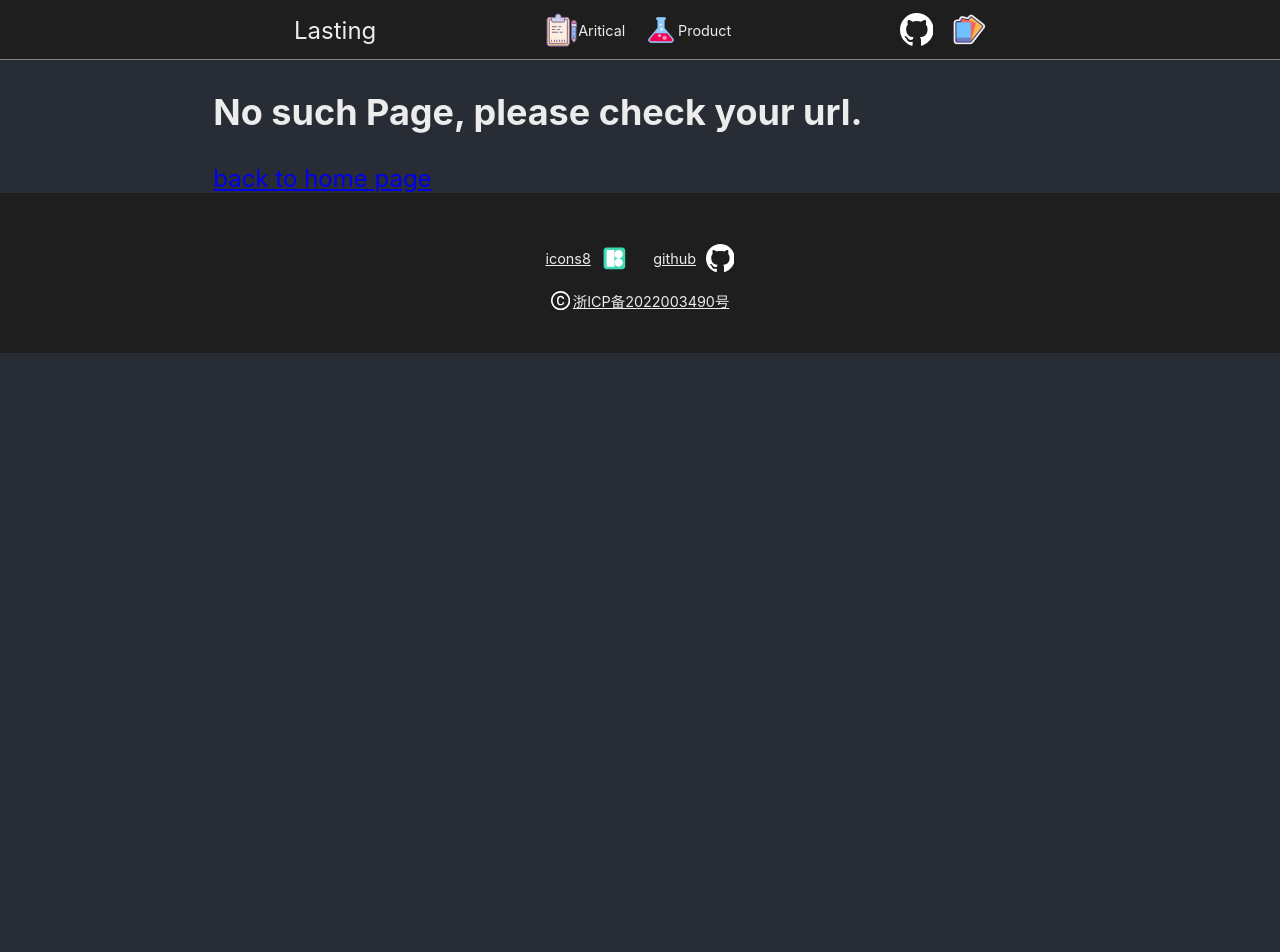
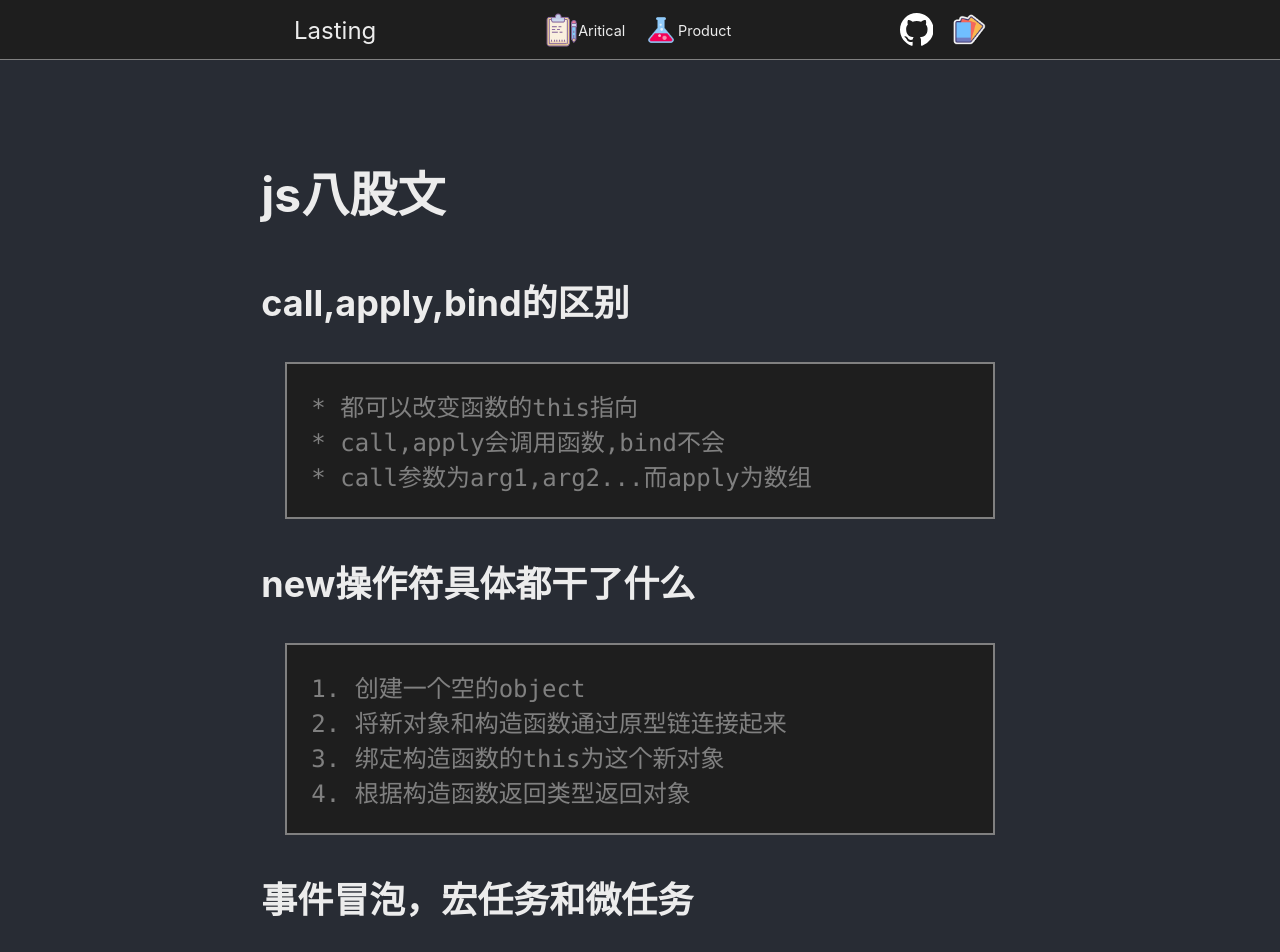
Before and after one commit to Wegt-meoh/lasting_website, a React (Create React App) app: page /jsbagu in a window 1280 px wide. Shown: the top 952 px of the page. Before the commit the page ends 800 px from the top, so only its background shows below. Built offline with nearby package versions, Linux system fonts and the light colour scheme.

Commit message:
* 修改js八股文文章内容 * 新增docker常用命令artical * 新增http&https artical * 修改MarkdownSlice index.css，添加表格的样式 *

```diff
--- /dev/null
+++ b/public/mdFiles/jsNote/jsbagu.md
@@ -0,0 +1,63 @@
+# js八股文
+
+## call,apply,bind的区别
+
+    * 都可以改变函数的this指向
+    * call,apply会调用函数,bind不会
+    * call参数为arg1,arg2...而apply为数组
+
+## new操作符具体都干了什么
+
+    1. 创建一个空的object
+    2. 将新对象和构造函数通过原型链连接起来
+    3. 绑定构造函数的this为这个新对象
+    4. 根据构造函数返回类型返回对象
+
+## 事件冒泡，宏任务和微任务
+
+    1. 事件冒泡指的是所有同步任务都在主线程上执行形成执行栈。执行栈之外还有一个消息队列，用于存放要执行的异步任务。先读取执行栈，执行栈空了之后再读取消息队列中的异步任务，消息队列空了之后又去读取执行栈如此往复。
+    2. 宏任务是指事件冒泡在每个阶段执行的任务
+    3. 微任务是指事件冒泡再每个阶段之间执行的任务
+
+## http缓存和协商缓存
+
+    1. 缓存能够提高性能
+    2. 缓存分类强缓存、协商缓存
+    3. 强缓存：expires和cache-control。设定一个缓存时间，未过期则直接使用缓存，过期则比较缓存。
+    4. 协商缓存由last-modify & E-tag控制。将这两个发给服务器校验，返回304直接使用缓存
+
+## Ajax解决浏览器缓存
+
+    1. 请求头设置字段cache-control:no-cache
+    2. ...
+
+## Ajax原理
+
+    > ajax即异步的js和xml
+    1. 浏览器委托XmlHttpRequest对象向服务器发送请求
+    2. 获得相应数据后用js改变dom
+
+## js基本数据类型
+
+| Type | Explanation |
+|:-|:-|
+|Number|a double-precision IEEE 754 floating point.|
+|String|an immutable UTF-16 string.|
+|BigInt|integers in the arbitrary precision format.|
+|Boolean|true and false|
+|Symbol|a unique value usually used as a key.|
+|Null|equivalent to the unit type.|
+|Undefined|also equivalent to the unit type.|
+|Object|similar to records.|
+
+typescript的内置类型几乎一致，以下还有其他重要的类型
+
+|Type|Explanation|
+|:-|:-|
+|unknow|the top type|
+|never|the bottom type|
+|object literal|eg {property:Type}|
+|void|a subtype of undefined intended for use as a return type.|
+|T[]|a mutable array also written Array\<T>|
+|[T,T]|tuples, which are fixed-length but mutable|
+|(t: T) => U|functions|
--- a/src/components/MarkdownSlice/index.css
+++ b/src/components/MarkdownSlice/index.css
@@ -103,3 +103,35 @@
     background: url('/public/icons/copyButton.svg') no-repeat center/80%;
     cursor: pointer;
 }
+
+.md table{
+    border-collapse: collapse;
+}
+
+.md thead>tr{
+    border-bottom: 1px solid var(--dark-font-color);
+}
+
+.md tbody>tr{
+    border-bottom: 1px solid var(--font-color);
+}
+
+.md tbody>tr:last-of-type{
+    border: none;
+}
+
+.md thead>tr{
+    background-color: var(--dark-bgcolor);
+}
+
+.md tbody>tr:nth-of-type(even){
+    background-color: var(--dark-bgcolor);
+}
+
+.md tbody>tr:nth-of-type(odd){
+    background-color: var(--bgcolor);
+}
+
+.md th,.md td{
+    padding: 0.4rem;
+}
--- /dev/null
+++ b/src/components/Test/index.tsx
@@ -0,0 +1,45 @@
+import axios from 'axios'
+import React from 'react'
+
+export default function Test() {
+
+    return (
+        <div onClick={e=>{
+            console.log('div')
+            console.log(e)
+        }}>
+            <label onClick={e=>{
+                e.stopPropagation()
+                console.log('label')
+                console.log(e)
+            }}>sadfasfa</label>
+            <img src="" title='' alt="" />
+        </div>
+    )
+}
+
+export type AnyFunc=(...arg:any[])=>any
+
+function deboucing(callback:(...arg:any[])=>any,interval:number){
+    let timer:NodeJS.Timeout|null=null
+    return ()=>{
+        if(timer!==null) clearTimeout(timer)
+        timer=setTimeout(callback,interval)
+    }
+}
+
+function throtting(callback:AnyFunc,interval:number,delay:number){
+    let timer:NodeJS.Timeout|null=null
+    let startTime=Date.now()
+
+    return (...args:any[])=>{
+        const waitTime=Date.now()-startTime
+        if(timer!==null) clearTimeout(timer)
+        if(waitTime>=interval){
+            callback.apply(args)
+            startTime=Date.now()
+        }else{
+            timer=setTimeout(callback,delay)
+        }
+    }
+}
--- a/src/route/routes.tsx
+++ b/src/route/routes.tsx
@@ -9,6 +9,7 @@ import {
     HiddenSearch, LoginDemo, ProgressSteps, RotatingNavAnimation, ScrollAnimation,
     SokobanGame, UseUserMedia
 } from '../components/Products'
+import Test from "../components/Test"
 
 interface customRouteObject extends Omit<RouteObject, 'children'> {
     title: string
@@ -39,6 +40,10 @@ const routes: customRouteObject[] = [
     { path: '/Sokoban', element: <SokobanGame />, title: 'Sokoban', desc: '', classify: 'product', date: '2022 06 15' },
     { path: '/mianshi', element: <MarkdownSlice src="/mdFiles/otherNote/note1.md" alt="loading..." languageSubset={['ts']} />, title: '面试实战', desc: '', classify: 'artical', date: '2022 06 16' },
     { path: '/jsManipulateCss', element: <MarkdownSlice src="/mdFiles/jsNote/jsManipulateCss.md" alt="loading..." languageSubset={['js']} />, title: 'js操作css', desc: '', classify: 'artical', date: '2022 06 16' },
+    { path: '/httpAndHttps', element: <MarkdownSlice src="/mdFiles/otherNote/httpAndHttps.md" alt="loading..." languageSubset={[]} />, title: 'Http&Https', desc: '', classify: 'artical', date: '2022 06 19' },
+    { path: '/jsbagu', element: <MarkdownSlice src="/mdFiles/jsNote/jsbagu.md" alt="loading..." languageSubset={[]} />, title: 'js八股文', desc: '', classify: 'artical', date: '2022 06 21' },
+    { path: '/test', element: <Test/>, title: 'Test', desc: '', classify: 'product', date: '2022 06 21' },
+    { path: '/dockercmd', element: <MarkdownSlice src="/mdFiles/otherNote/dockerCmd.md" alt="loading..." languageSubset={[]} />, title: 'docker常用命令', desc: '', classify: 'artical', date: '2022 06 21' },
 ]
 
 function getProduct() {
```
Also changed, not shown: public/mdFiles/otherNote/dockerCmd.md (added, +11 -0 lines), public/mdFiles/otherNote/httpAndHttps.md (added, +15 -0 lines), src/components/Test/test.mjs (added, +18 -0 lines).
